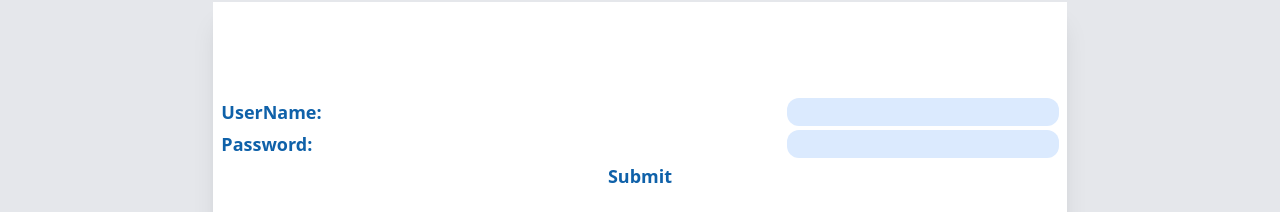
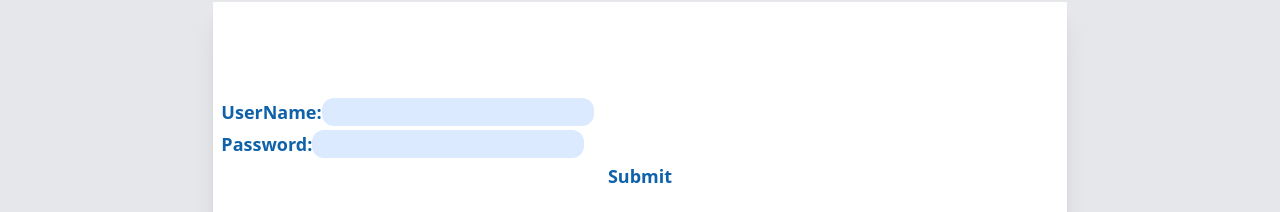
Before and after one commit to sramalho94/SubwaySurfer, a React (Create React App) app in the folder client/: page /users in a window 1280 px wide. Shown: the part 710-922 px from the top of the page. Built offline with nearby package versions, Linux system fonts and the light colour scheme.

Commit message:
changes to spacing between input and labels

```diff
--- a/client/src/components/CreateUser.jsx
+++ b/client/src/components/CreateUser.jsx
@@ -50,7 +50,7 @@ const CreateUser = (props) => {
           onSubmit={handleSubmit}
           className="flex flex-col justify-center bg-white md:w-2/3 md:h-72 p-2 border-b-4 border-blue-500 shadow-xl  text-[#0f61a9]  font-bold text-lg mt-20"
         >
-          <div className="flex flex-row justify-between pb-1">
+          <div className="flex flex-row pr-10 pb-1">
             <label htmlFor="userName">UserName:</label>
             <input
               id="userName"
@@ -59,7 +59,7 @@ const CreateUser = (props) => {
               className="bg-blue-100 rounded-xl"
             />
           </div>
-          <div className="flex flex-row justify-between pb-1">
+          <div className="flex flex-row pr-10 pb-1">
             <label htmlFor="password">Password:</label>
             <input
               id="password"
```
